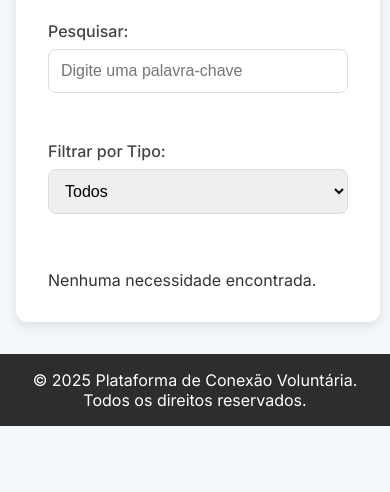
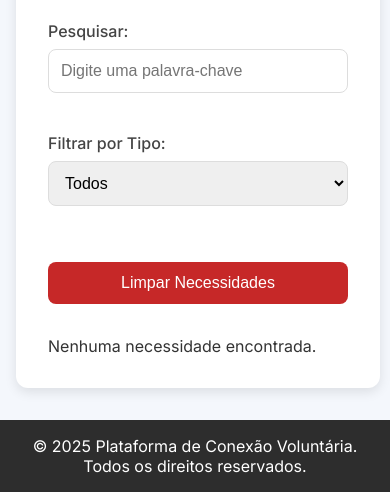
Before and after one commit to ViniBalleh004/Projeto-Volunt-rio, a plain HTML site: page visualizacao.html in a window 390 px wide. Shown: the part 419-911 px from the top of the page. Before the commit the page ends 845 px from the top, so only its background shows below. Drawn offline with Linux system fonts and the light colour scheme.

Commit message:
Adiciona botão para limpar necessidades no html e css estilizado e a função no js.

```diff
--- a/css/styles.css
+++ b/css/styles.css
@@ -144,12 +144,29 @@ h2 {
   transform: translateY(-2px);
 }
 
+.btn-limpar {
+  background: #c62828;
+  width: 100%;
+  max-width: 300px; /* Limita a largura em telas grandes */
+  margin-top: 1rem;
+}
+
+.btn-limpar:hover {
+  background: #b71c1c;
+  transform: translateY(-2px);
+}
+
 /* Filtros */
 .filtros {
   display: flex;
-  gap: 1.5rem;
+  flex-direction: column;
+  gap: 1rem;
   margin-bottom: 2rem;
-  flex-wrap: wrap;
+}
+
+.filtros .form-group {
+  width: 100%;
+  max-width: 300px; /* Limita a largura dos campos em telas grandes */
 }
 
 /* Cards */
@@ -184,14 +201,14 @@ h2 {
 }
 
 /* Mensagem de sucesso e erro */
-#mensagemSucesso, #mensagemErro {
+#mensagemSucesso, #mensagemErro, .mensagem-sucesso {
   margin-bottom: 1rem;
   padding: 0.75rem;
   border-radius: 8px;
   font-weight: 500;
 }
 
-#mensagemSucesso {
+#mensagemSucesso, .mensagem-sucesso {
   background: #e6ffed;
   color: #2e7d32;
 }
@@ -228,12 +245,11 @@ footer {
     align-items: flex-start;
   }
 
-  .filtros {
-    flex-direction: column;
+  .filtros .form-group {
+    max-width: 100%; /* Campos ocupam largura total em telas pequenas */
   }
 
-  .home-actions {
-    flex-direction: column;
-    align-items: flex-start;
+  .filtros .btn-limpar {
+    max-width: 100%; /* Botão ocupa largura total em telas pequenas */
   }
 }
--- a/js/visualizacao.js
+++ b/js/visualizacao.js
@@ -50,6 +50,24 @@ function filtrarEPesquisar() {
   exibirNecessidades(resultados);
 }
 
+// Limpa todas as necessidades do localStorage e atualiza a exibição
+function limparNecessidades() {
+  // Remove a chave 'necessidades' do localStorage
+  localStorage.removeItem('necessidades');
+  // Atualiza o array global
+  necessidades = [];
+  // Exibe mensagem de sucesso no DOM
+  const container = document.getElementById('listaNecessidades');
+  container.innerHTML = '<p class="mensagem-sucesso">Todas as necessidades foram limpas!</p>';
+  // Reseta os filtros
+  document.getElementById('pesquisa').value = '';
+  document.getElementById('filtroTipo').value = '';
+  // Remove a mensagem após 3 segundos
+  setTimeout(() => {
+    exibirNecessidades(necessidades);
+  }, 3000);
+}
+
 // Inicializa a exibição com todas as necessidades
 exibirNecessidades(necessidades);
 
--- a/visualizacao.html
+++ b/visualizacao.html
@@ -41,6 +41,7 @@
             <option value="Outros">Outros</option>
           </select>
         </div>
+        <button onclick="limparNecessidades()" class="btn btn-limpar">Limpar Necessidades</button>
       </div>
       <div id="listaNecessidades" class="necessidades-container">
         <!-- Cards de necessidades serão inseridos aqui via JavaScript -->
@@ -50,7 +51,7 @@
 
   <!-- Rodapé -->
   <footer>
-    <p>&copy; 2025 Plataforma de Conexão Voluntária. Todos os direitos reservados.</p>
+    <p>© 2025 Plataforma de Conexão Voluntária. Todos os direitos reservados.</p>
   </footer>
 
   <script src="js/visualizacao.js"></script>
```
